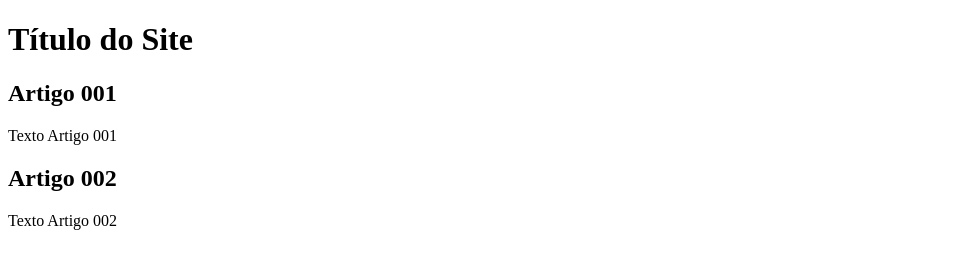
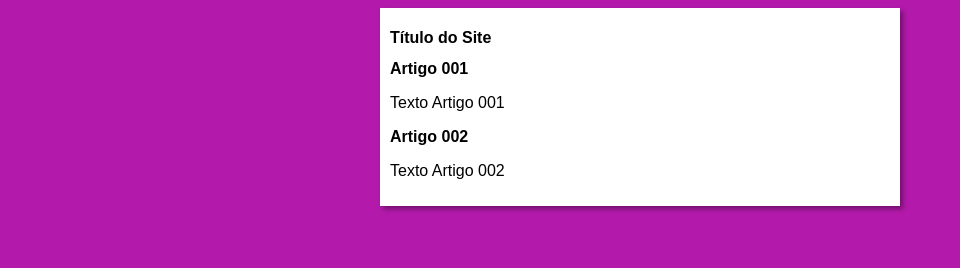
Before and after one commit to Caio-Flor/projeto-site, a plain HTML site: page index.html in a window 1280 px wide. Shown: the whole page, without its empty margins (0-960 px from the left). Drawn offline with Linux system fonts and the light colour scheme.

Commit message:
iniciei o design

```diff
--- /dev/null
+++ b/estilos/style.css
@@ -0,0 +1,16 @@
+*{
+    font-family: Arial, Helvetica, sans-serif;
+    font-size: 16px;
+}
+
+body{
+    background-color: rgb(179, 26, 171);
+}
+
+main{
+    background-color: white;
+    width: 500px;
+    margin: auto;
+    padding: 10px;
+    box-shadow: 3px 3px 5px rgba(0, 0, 0, 0.377);
+}
--- a/index.html
+++ b/index.html
@@ -5,6 +5,7 @@
     <meta http-equiv="X-UA-Compatible" content="IE=edge">
     <meta name="viewport" content="width=device-width, initial-scale=1.0">
     <title>Titulo do Site</title>
+    <link rel="stylesheet" href="estilos/style.css">
 </head>
 <body>
     <main>
```
